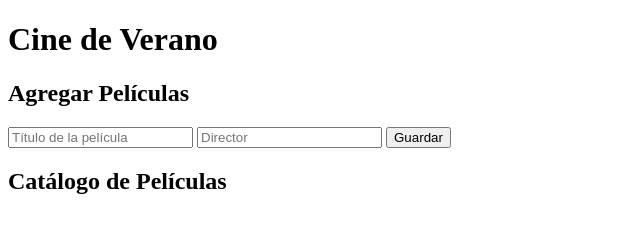
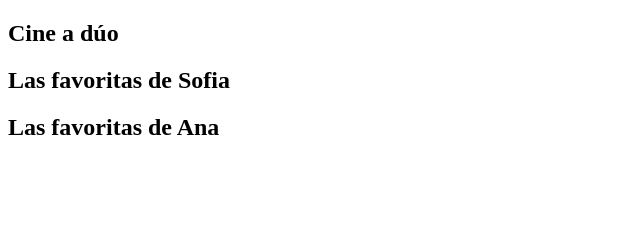
Before and after one commit to AnaMuruzabal/summer-cinema-crud, a website: page index.html in a window 1280 px wide. Shown: the whole page, without its empty margins (0-640 px from the left). Drawn offline with Linux system fonts and the light colour scheme.

Commit message:
basic html scheme

```diff
--- a/index.html
+++ b/index.html
@@ -7,27 +7,26 @@
 </head>
 
 <body>
-    <header>
-        <h1>Cine de Verano</h1>
-    </header>
+    <header></header>
+    <main>
+        <section class="dual-page">
+            <h1>Cine a dúo</h1>
+            <div class="split-button">
+                <div class="split-left"></div>
+                <div class="split-right"></div>
+            </div>
+            <div class="dual-film-container">
+                <div class="right">
+                    <h2>Las favoritas de Sofia</h2>
+                </div>
+                <div class="left">
+                    <h2>Las favoritas de Ana</h2>
 
-    <main>
-        <section id="add-movie">
-            <h2>Agregar Películas</h2>
-            <form id="movie-form">
-                <input type="text" id="title" placeholder="Título de la película" required>
-                <input type="text" id="director" placeholder="Director" required>
-                <button type="submit">Guardar</button>
-            </form>
-        </section>
-
-        <h2>Catálogo de Películas</h2>
-        <section id="movie-list" class="card-container">
-            <!-- Aquí se renderizarán las tarjetas dinámicamente -->
+                </div>
+            </div>
+            </h1>
         </section>
     </main>
-
     <script src="./src/services.js"></script>
 </body>
-
 </html>
```
